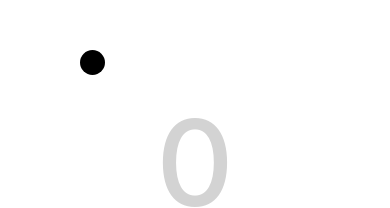
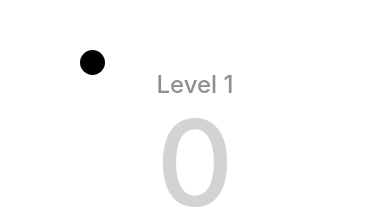
Before and after one commit to imNKsid/PingPong_Game_RN, a React Native app in the folder With_RN_CLI/: screen / in a window 390 px wide. Shown: the part 210-418 px from the top of the page. Built offline with nearby package versions, Linux system fonts and the light colour scheme.

Commit message:
Implemented Level upgradation with player & bgColor change

```diff
--- a/With_RN_CLI/App.tsx
+++ b/With_RN_CLI/App.tsx
@@ -18,8 +18,5 @@ export default App;
 const styles = StyleSheet.create({
   container: {
     flex: 1,
-    backgroundColor: "#fff",
-    alignItems: "center",
-    justifyContent: "center",
   },
 });
--- a/With_RN_CLI/src/screens/Home.tsx
+++ b/With_RN_CLI/src/screens/Home.tsx
@@ -8,12 +8,13 @@ import Animated, {
   withTiming,
 } from "react-native-reanimated";
 import { Gesture, GestureDetector } from "react-native-gesture-handler";
+import { COLORS } from "../utils/utils";
 
 const { height, width } = Dimensions.get("window");
 
 const FPS = 60;
 const DELTA = 1000 / FPS;
-const SPEED = 10; //0.3;
+const INITIAL_SPEED = 10; //0.3;
 const BALL_WIDTH = 25;
 const ISLAND_DIMENSIONS = { x: 151, y: 10, w: 128, h: 40 };
 const PLAYER_DIMENSIONS = {
@@ -31,8 +32,11 @@ const Home = () => {
   );
   const playerPos = useSharedValue({ x: width / 4, y: height - 100 });
 
+  const [level, setLevel] = useState(1);
   const [score, setScore] = useState(0);
   const [gameOver, setGameOver] = useState(false);
+  const [speed, setSpeed] = useState(INITIAL_SPEED);
+  const [playerWidth, setPlayerWidth] = useState(PLAYER_DIMENSIONS.w);
 
   useEffect(() => {
     const interval = setInterval(() => {
@@ -43,6 +47,14 @@ const Home = () => {
 
     return () => clearInterval(interval);
   }, [gameOver]);
+
+  useEffect(() => {
+    if (score > 4 && score % 5 === 0) {
+      setLevel((prevLevel) => prevLevel + 1);
+      setSpeed((prevSpeed) => Math.max(prevSpeed + 4, 30)); // Increase speed with each level
+      setPlayerWidth((prevWidth) => Math.max(prevWidth - 20, 50)); // Decrease player width with each level but not less than 50
+    }
+  }, [score]);
 
   const update = () => {
     let nextPos = getNextPos(direction.value);
@@ -90,14 +102,14 @@ const Home = () => {
 
     //Player hit detection
     if (
-      nextPos.x < playerPos.value.x + PLAYER_DIMENSIONS.w &&
+      nextPos.x < playerPos.value.x + playerWidth &&
       nextPos.x + BALL_WIDTH > playerPos.value.x &&
       nextPos.y < playerPos.value.y + PLAYER_DIMENSIONS.h &&
       BALL_WIDTH + nextPos.y > playerPos.value.y
     ) {
       if (
         targetPositionX.value < playerPos.value.x ||
-        targetPositionX.value > playerPos.value.x + PLAYER_DIMENSIONS.w
+        targetPositionX.value > playerPos.value.x + playerWidth
       ) {
         //Hitting from the side
         newDirection = { x: -direction.value.x, y: direction.value.y };
@@ -121,8 +133,8 @@ const Home = () => {
 
   const getNextPos = (dir: { x: any; y: any }) => {
     return {
-      x: targetPositionX.value + dir.x * SPEED,
-      y: targetPositionY.value + dir.y * SPEED,
+      x: targetPositionX.value + dir.x * speed,
+      y: targetPositionY.value + dir.y * speed,
     };
   };
 
@@ -138,7 +150,7 @@ const Home = () => {
     .onChange((event) => {
       playerPos.value = {
         ...playerPos.value,
-        x: event.absoluteX - PLAYER_DIMENSIONS.w / 2,
+        x: event.absoluteX - playerWidth / 2,
       };
     });
 
@@ -158,10 +170,14 @@ const Home = () => {
       y: Math.random() - 0.5,
     });
     direction.value = newDirection;
+    setLevel(1);
+    setSpeed(INITIAL_SPEED);
+    setPlayerWidth(PLAYER_DIMENSIONS.w);
   };
 
   return (
-    <>
+    <View style={[styles.gameArea, { backgroundColor: COLORS[level - 1] }]}>
+      <Text style={styles.levelStyle}>{`Level ${level}`}</Text>
       <Text style={styles.scoreStyle}>{score}</Text>
       {gameOver ? (
         <Text style={styles.gameOverStyle}>{"Game Over!"}</Text>
@@ -187,7 +203,11 @@ const Home = () => {
       <Animated.View
         style={[
           styles.player,
-          { top: playerPos.value.y, left: playerPos.value.x },
+          {
+            top: playerPos.value.y,
+            left: playerPos.value.x,
+            width: playerWidth,
+          },
           playerAnimatedStyles,
         ]}
       />
@@ -198,13 +218,12 @@ const Home = () => {
           style={{
             width: "100%",
             height: 100,
-            // backgroundColor: "red",
             position: "absolute",
             bottom: 0,
           }}
         />
       </GestureDetector>
-    </>
+    </View>
   );
 };
 
@@ -218,6 +237,11 @@ const normalizeVector = (vector: { x: any; y: any }) => {
 };
 
 const styles = StyleSheet.create({
+  gameArea: {
+    flex: 1,
+    alignItems: "center",
+    justifyContent: "center",
+  },
   ball: {
     backgroundColor: "#000",
     width: BALL_WIDTH,
@@ -236,10 +260,16 @@ const styles = StyleSheet.create({
   },
   player: {
     height: PLAYER_DIMENSIONS.h,
-    width: PLAYER_DIMENSIONS.w,
     backgroundColor: "#000",
     position: "absolute",
     borderRadius: 20,
+  },
+  levelStyle: {
+    fontSize: 24,
+    fontWeight: "500",
+    position: "absolute",
+    top: 280,
+    color: "#918d8d",
   },
   scoreStyle: {
     fontSize: 120,
@@ -252,7 +282,7 @@ const styles = StyleSheet.create({
     fontSize: 50,
     fontWeight: "500",
     position: "absolute",
-    top: 230,
+    top: 200,
     color: "red",
   },
 });
--- /dev/null
+++ b/With_RN_CLI/src/utils/utils.ts
@@ -0,0 +1,21 @@
+export const COLORS = [
+  "#FFFFFF",
+  "#FFE8E8",
+  "#FFFFE0",
+  "#def1fc",
+  "#e8fae6",
+  "#E0FFFF",
+  "#f7e3fa",
+  "#dcdcfa",
+  "#fceed4",
+  "#fcf9e3",
+  "#FFE8E8",
+  "#FFFFE0",
+  "#def1fc",
+  "#e8fae6",
+  "#E0FFFF",
+  "#f7e3fa",
+  "#dcdcfa",
+  "#fceed4",
+  "#fcf9e3",
+];
```
